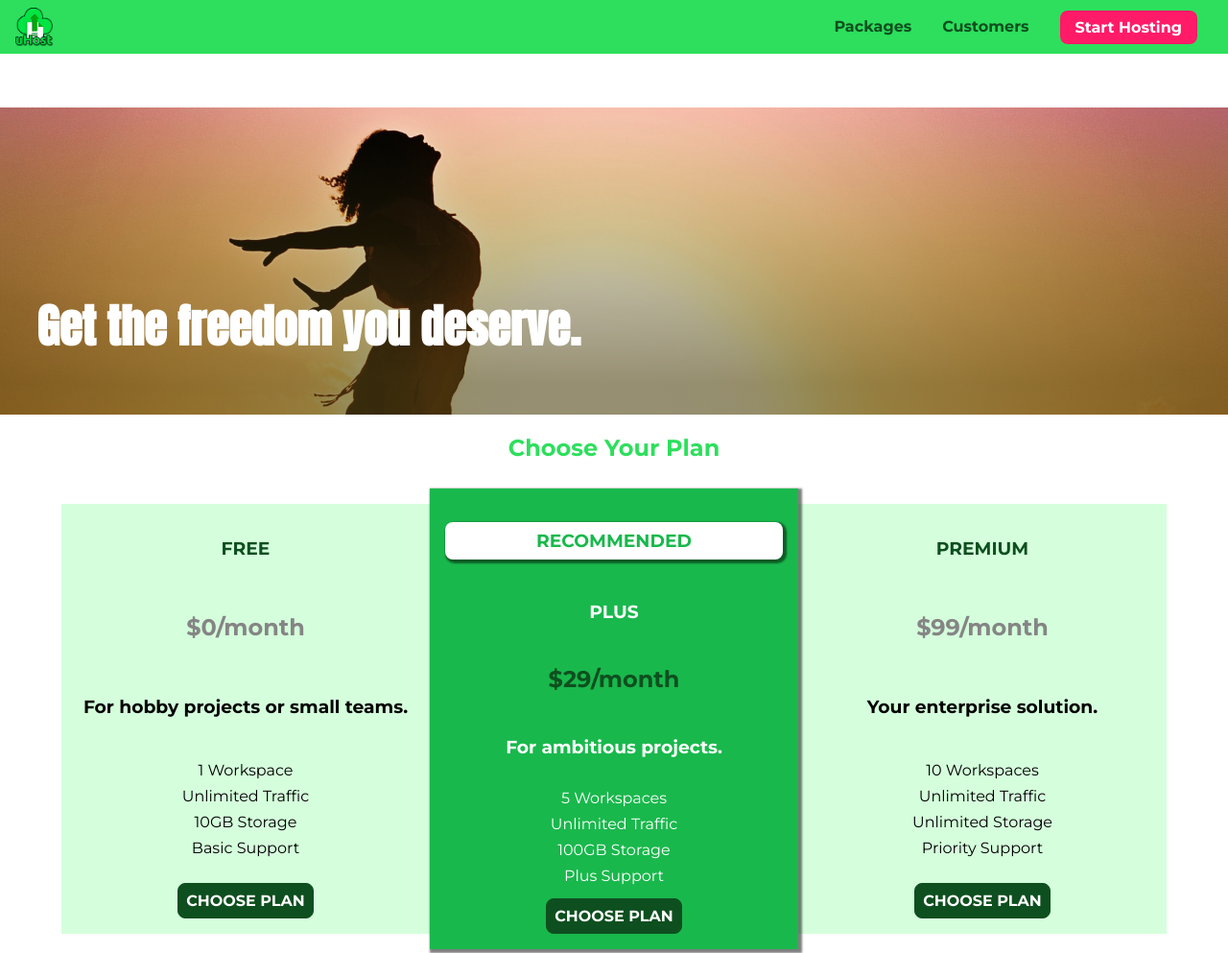
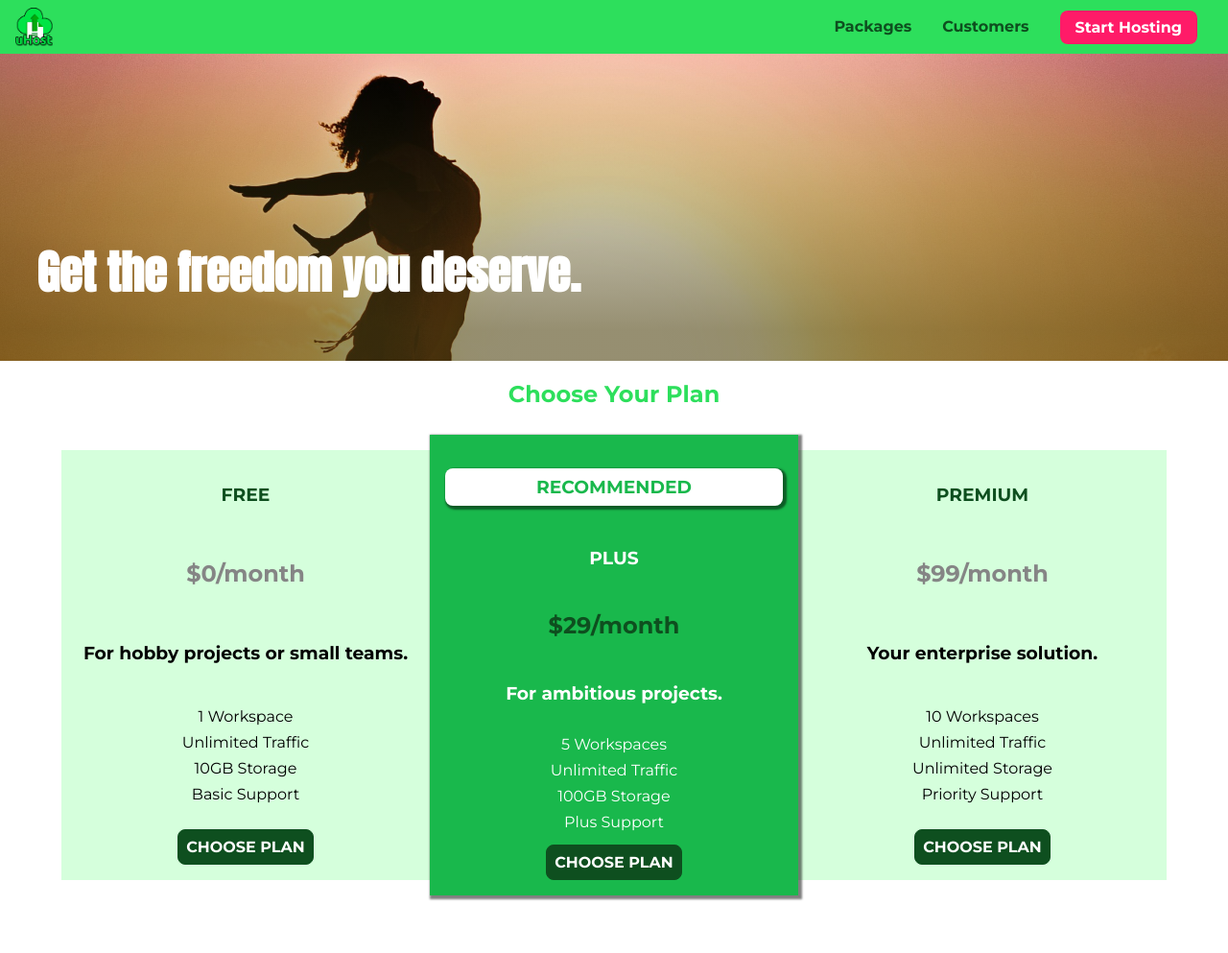
Before and after one commit to jripke74/css-a-14, a plain HTML site: page index.html in a window 1280 px wide. Shown: the top 993 px of the page at 96% size. Drawn offline with Linux system fonts and the light colour scheme.

Commit message:
add fit-content()

```diff
--- a/shared.css
+++ b/shared.css
@@ -14,7 +14,7 @@ body {
   font-family: "Montserrat", sans-serif;
   margin: 0;
   display: grid;
-  grid-template-rows: 3.5rem auto 8rem;
+  grid-template-rows: 3.5rem auto fit-content(8rem);
   grid-template-areas: "header"
                        "main"
                        "footer";
@@ -22,7 +22,6 @@ body {
 }
 
 main {
-  margin-top: 3.5rem;
   grid-area: main;
 
 }
```
